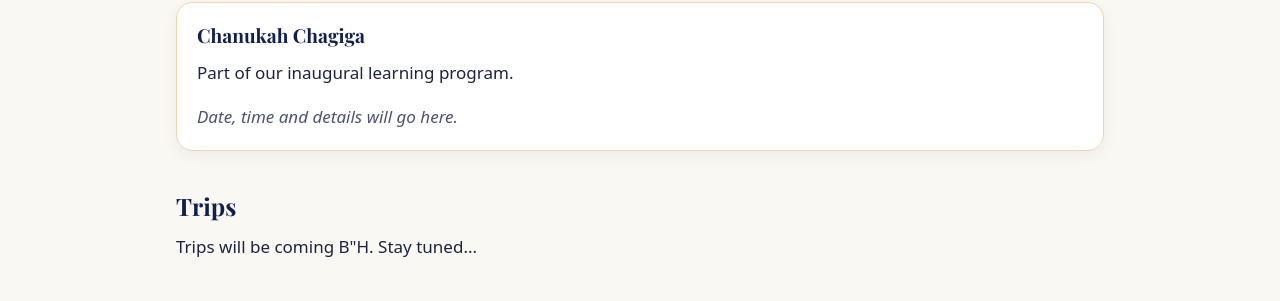
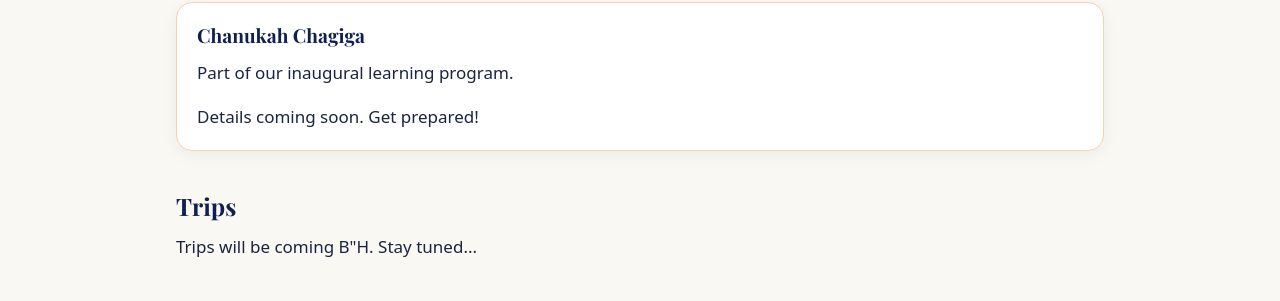
Before and after one commit to mos26613/ChaimVshalom, a Jekyll site: the page built from events.html, in a window 1280 px wide. Shown: the part 426-727 px from the top of the page. Built offline with Jekyll 4.4.1, drawn with Linux system fonts in a browser that asks for light colours; some web fonts are replaced.

Commit message:
Update event details placeholder text

```diff
--- a/events.html
+++ b/events.html
@@ -10,7 +10,7 @@ description: "Upcoming events and trips at Chaim V'Shalom Women's Learning Cente
         <div class="card">
           <h3>Chanukah Chagiga</h3>
           <p>Part of our inaugural learning program.</p>
-          <p class="placeholder">Date, time and details will go here.</p>
+          <p>Details coming soon. Get prepared!</p>
         </div>
       </section>
 
```
